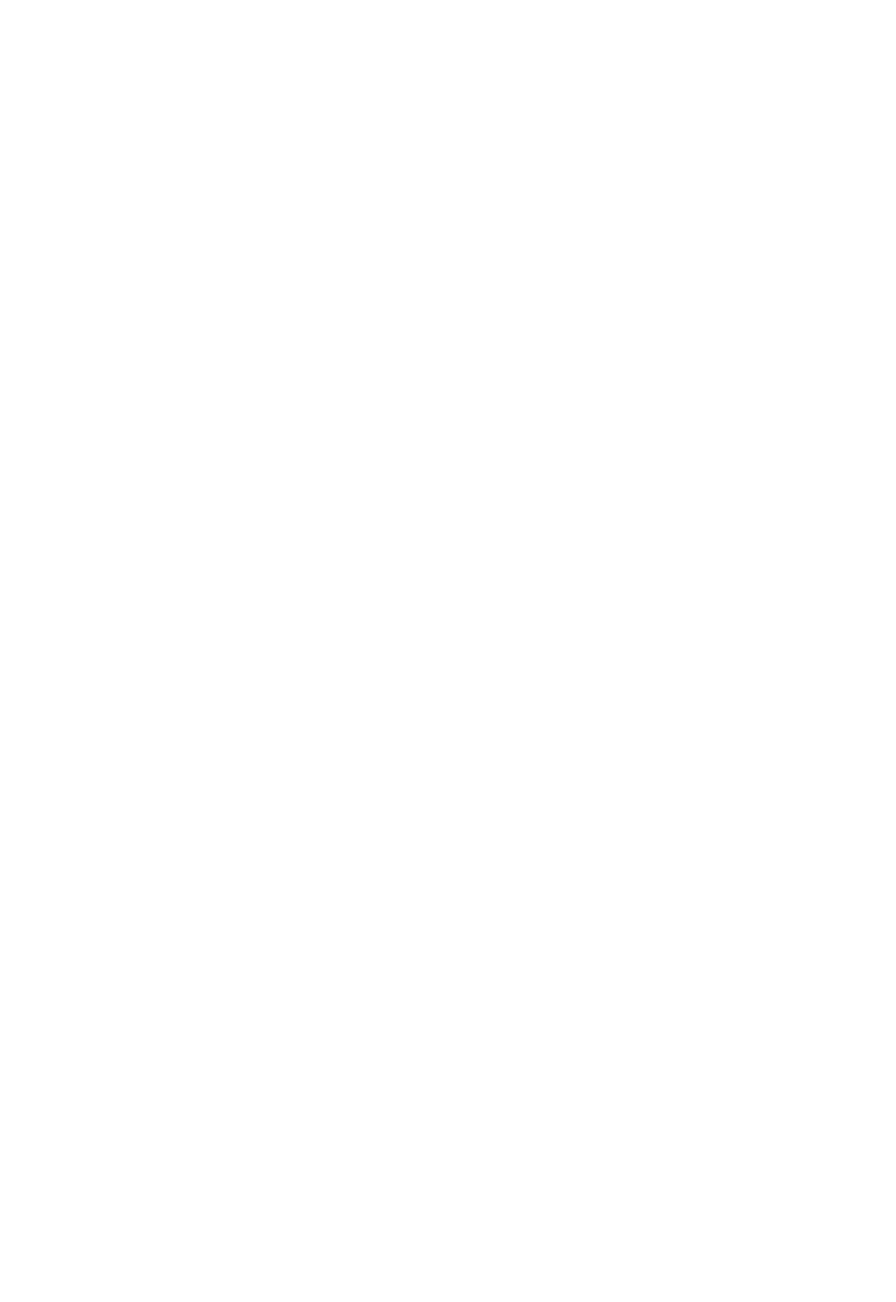
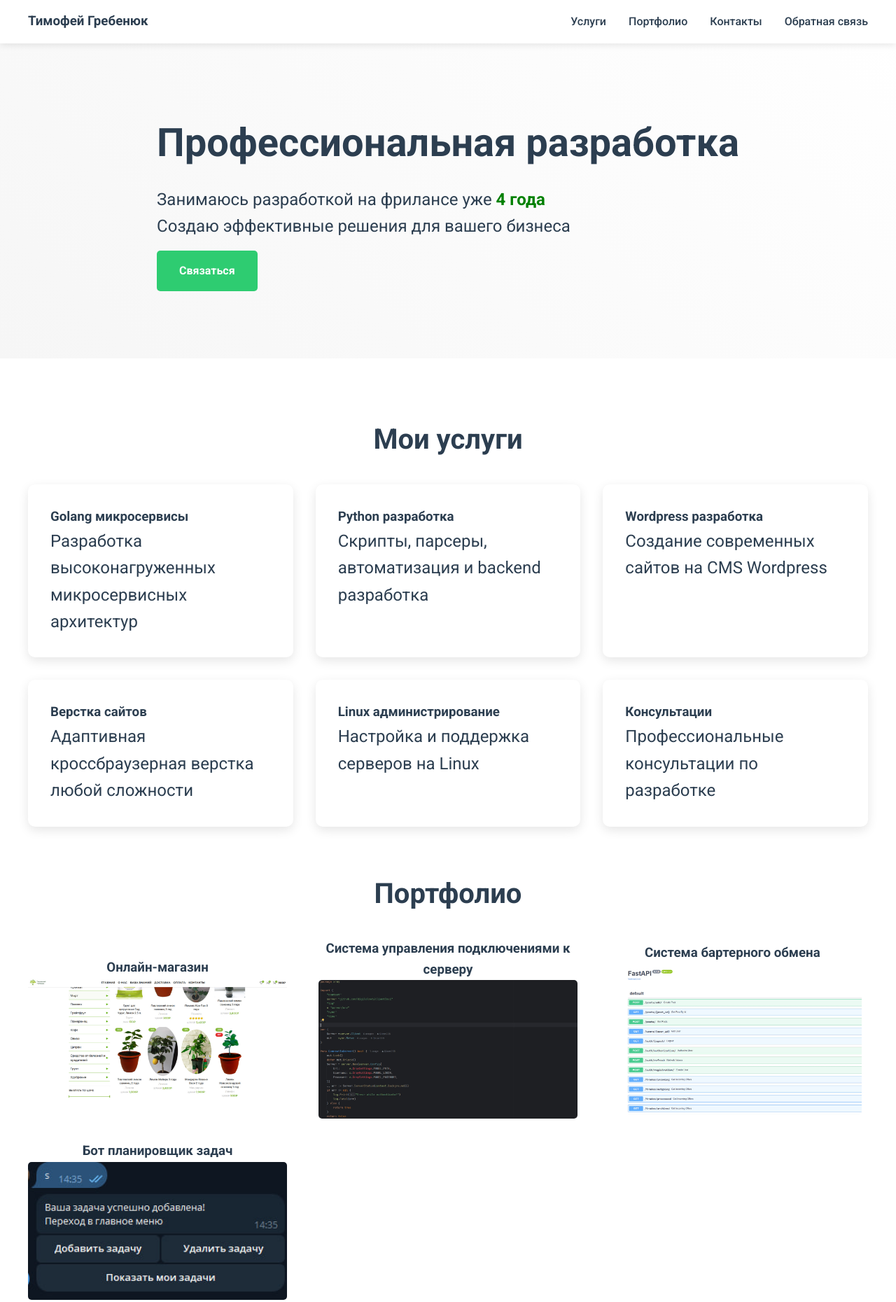
Before and after one commit to Slicer228/business-website-cart, a plain HTML site: page index.html in a window 1280 px wide. Shown: the top 1860 px of the page at 70% size. Before the commit the page ends 800 px from the top, so only its background shows below. Drawn offline with Linux system fonts and the light colour scheme.

Commit message:
released beta 0.1

```diff
--- a/index.html
+++ b/index.html
@@ -1,23 +1,113 @@
 <!DOCTYPE html>
-
-<html>
+<html lang="ru">
 <head>
-
+    <meta charset="UTF-8">
+    <meta name="viewport" content="width=device-width, initial-scale=1.0">
+    <title>Профессиональная разработка</title>
+    <link href="https://fonts.googleapis.com/css2?family=Roboto:wght@300;400;500;700&display=swap" rel="stylesheet">
+    <link rel="stylesheet" href="styles/style.css">
 </head>
 <body>
+<header class="header">
+    <nav class="nav">
+        <h3>Тимофей Гребенюк</h3>
+        <div class="nav-links">
+            <a href="#services">Услуги</a>
+            <a href="#portfolio">Портфолио</a>
+            <a href="#contact">Контакты</a>
+            <a href="#feedback">Обратная связь</a>
+        </div>
+    </nav>
+</header>
 
-<section id = "preheader">
+<section class="hero">
+    <div class="container info_container">
+        <h1>Профессиональная разработка</h1>
+        <p>Занимаюсь разработкой на фрилансе уже <span>4 года</span></p>
+        <p>Создаю эффективные решения для вашего бизнеса</p>
+        <a href="#feedback" class="btn">Связаться</a>
+    </div>
+    <div class="container image_container">
+        <img src="public/it.png">
+    </div>
+</section>
 
+<section id="services" class="section container">
+    <h2>Мои услуги</h2>
+    <div class="services-grid">
+        <div class="service-card">
+            <h3>Golang микросервисы</h3>
+            <p>Разработка высоконагруженных микросервисных архитектур</p>
+        </div>
+        <div class="service-card">
+            <h3>Python разработка</h3>
+            <p>Скрипты, парсеры, автоматизация и backend разработка</p>
+        </div>
+        <div class="service-card">
+            <h3>Wordpress разработка</h3>
+            <p>Создание современных сайтов на CMS Wordpress</p>
+        </div>
+        <div class="service-card">
+            <h3>Верстка сайтов</h3>
+            <p>Адаптивная кроссбраузерная верстка любой сложности</p>
+        </div>
+        <div class="service-card">
+            <h3>Linux администрирование</h3>
+            <p>Настройка и поддержка серверов на Linux</p>
+        </div>
+        <div class="service-card">
+            <h3>Консультации</h3>
+            <p>Профессиональные консультации по разработке</p>
+        </div>
+    </div>
 </section>
-<section id="header">
 
+<section id="portfolio" class="section container">
+    <h2>Портфолио</h2>
+    <div class="portfolio-grid">
+        <div class="portfolio-item">
+            <h3>Онлайн-магазин</h3>
+            <img src="public/online-shop.jpg">
+        </div>
+        <div class="portfolio-item">
+            <h3>Система управления подключениями к серверу</h3>
+            <img src="public/proxy.jpg">
+        </div>
+        <div class="portfolio-item">
+            <h3>Система бартерного обмена</h3>
+            <img src="public/barter.jpg">
+        </div>
+        <div class="portfolio-item">
+            <h3>Бот планировщик задач</h3>
+            <img src="public/bot.jpg">
+        </div>
+    </div>
 </section>
-<section id="content">
 
+<section id="feedback" class="section container">
+    <div class="form-container">
+        <h2>Форма обратной связи</h2>
+        <form class="contact-form" action="#">
+            <input type="text" class="form-input" placeholder="Ваше имя" required>
+            <input type="tel" class="form-input" placeholder="Ваш номер телефона" required>
+            <button type="submit" class="btn">Отправить</button>
+        </form>
+    </div>
 </section>
-<section id="footer">
 
+<section id="contact" class="section contact-section">
+    <div class="container">
+        <h2>Контакты</h2>
+        <p>Email: <a href="mailto:timofeyg05@mail.ru">timofeyg05@mail.ru</a></p>
+        <p>Телефон: <a href="tel:+79990728284">+7 (999) 072 82 84</a></p>
+        <a href="#feedback" class="btn">Форма обратной связи</a>
+    </div>
 </section>
+
+<footer class="footer">
+    <p>© 2025 Тимофей Гребенюк. Все права защищены</p>
+</footer>
+
 
 </body>
 </html>
--- a/styles/style.css
+++ b/styles/style.css
@@ -0,0 +1,279 @@
+:root {
+    --primary-color: #2ecc71;
+    --dark-color: #2c3e50;
+    --light-color: #ecf0f1;
+    --hover-color: #27ae60;
+}
+
+* {
+    margin: 0;
+    padding: 0;
+    box-sizing: border-box;
+    font-family: 'Roboto', sans-serif;
+}
+
+html {
+    scroll-behavior: smooth;
+}
+
+body {
+    line-height: 1.6;
+    color: var(--dark-color);
+}
+
+#portfolio {
+    padding: 0;
+}
+
+.header {
+    background: rgba(255, 255, 255, 0.95);
+    position: fixed;
+    width: 100%;
+    padding: 1rem 2rem;
+    box-shadow: 0 2px 10px rgba(0,0,0,0.1);
+    z-index: 1000;
+}
+
+
+
+.nav {
+    display: flex;
+    justify-content: space-between;
+    align-items: center;
+    max-width: 1200px;
+    margin: 0 auto;
+}
+
+.nav-links {
+    display: flex;
+    gap: 2rem;
+}
+
+.nav-links a {
+    text-decoration: none;
+    color: var(--dark-color);
+    font-weight: 500;
+    transition: color 0.3s;
+    white-space: nowrap;
+}
+
+.image_container img{
+    height: 80%;
+    width: auto;
+}
+
+.nav-links a:hover {
+    color: var(--primary-color);
+}
+
+.hero {
+    display: flex;
+    flex-direction: row;
+    justify-content: space-between;
+    padding: 8rem 10rem 4rem;
+    background: linear-gradient(45deg, #f6f6f6, #ffffff);
+    text-align: center;
+}
+
+.container {
+    max-width: 1200px;
+    margin: 0 auto;
+    padding: 2rem;
+}
+
+.info_container {
+    text-align: left;
+}
+
+.section {
+    padding: 4rem 0;
+    transform: translateY(20px);
+    transition: 1s;
+}
+
+
+h1 {
+    font-size: 3.5rem;
+    margin-bottom: 1rem;
+    color: var(--dark-color);
+}
+
+h2 {
+    font-size: 2.5rem;
+    margin-bottom: 2rem;
+    text-align: center;
+}
+
+a {
+    text-decoration: none;
+    color: white;
+    font-weight: 600;
+}
+
+p {
+    font-size: 1.5rem;
+}
+
+span {
+    font-weight: 600;
+    color: green;
+}
+
+.services-grid {
+    display: grid;
+    grid-template-columns: repeat(auto-fit, minmax(300px, 1fr));
+    gap: 2rem;
+    margin-top: 2rem;
+}
+
+.service-card {
+    background: white;
+    padding: 2rem;
+    border-radius: 10px;
+    box-shadow: 0 5px 15px rgba(0,0,0,0.1);
+    transition: transform 0.3s;
+}
+
+.service-card:hover {
+    transform: translateY(-5px);
+}
+
+.btn {
+    display: inline-block;
+    padding: 1rem 2rem;
+    background: var(--primary-color);
+    color: white;
+    text-decoration: none;
+    border-radius: 5px;
+    margin-top: 1rem;
+    transition: background 0.3s;
+    border: none;
+    cursor: pointer;
+}
+
+.btn:hover {
+    background: var(--hover-color);
+}
+
+.portfolio-grid {
+    display: grid;
+    grid-template-columns: repeat(auto-fit, minmax(370px, 1fr));
+    gap: 2rem;
+    margin-top: 2rem;
+}
+
+.portfolio-item {
+    display: inline-flex;
+    flex-direction: column;
+    position: relative;
+    border-radius: 10px;
+    align-items: center;
+    justify-content: center;
+    transition: transform 0.3s;
+    width: fit-content;
+    text-align: center;
+}
+
+.portfolio-item img {
+    transition: 1s;
+    height: auto;
+    width: 370px;
+    border-radius: 5px;
+}
+
+.portfolio-item img:hover {
+    transform: scale(120%);
+}
+
+.contact-section {
+    background: var(--dark-color);
+    color: white;
+    text-align: center;
+}
+
+.form-container {
+    max-width: 600px;
+    margin: 0 auto;
+}
+
+.contact-form {
+    display: flex;
+    flex-direction: column;
+    gap: 1.5rem;
+    margin-top: 2rem;
+}
+
+.form-input {
+    padding: 1rem;
+    border-radius: 5px;
+    border: 1px solid #ddd;
+    font-size: 1rem;
+    width: 100%;
+}
+
+.footer {
+    background: #1a252f;
+    color: white;
+    text-align: center;
+    padding: 2rem;
+}
+
+@media (max-width: 1690px) {
+    .image_container {
+        display: none;
+    }
+}
+
+@media (max-width: 768px) {
+
+
+
+    h1 {
+        font-size: 2.2rem;
+    }
+
+    h2 {
+        font-size: 1.8rem;
+    }
+
+    .services-grid {
+        grid-template-columns: 1fr;
+    }
+
+    .hero {
+        padding: 6rem 1rem 2rem;
+    }
+
+    .container {
+        padding: 1rem;
+    }
+
+    .service-card {
+        padding: 1.5rem;
+    }
+
+    .form-input {
+        font-size: 0.9rem;
+    }
+}
+
+@media (max-width: 768px) {
+    .nav-links {
+        display: none;
+    }
+}
+
+@media (max-width: 480px) {
+    h1 {
+        font-size: 1.8rem;
+    }
+
+    h2 {
+        font-size: 1.5rem;
+    }
+
+    .btn {
+        width: 100%;
+        padding: 0.8rem;
+    }
+}
```
Also changed, not shown: public/barter.jpg (added), public/bot.jpg (added), public/it.png (added), public/king.png (deleted), public/online-shop.jpg (added), public/proxy.jpg (added).
